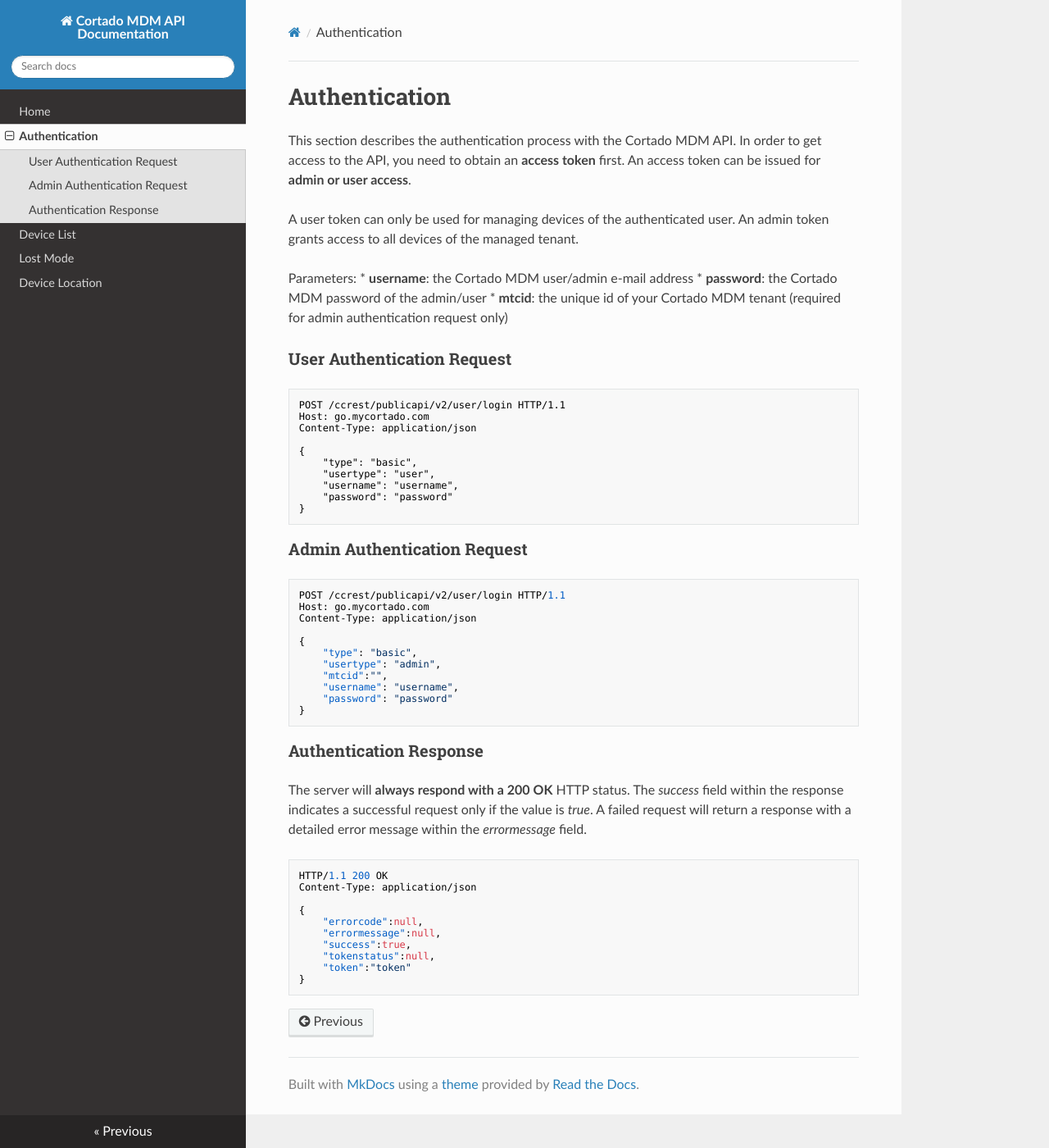
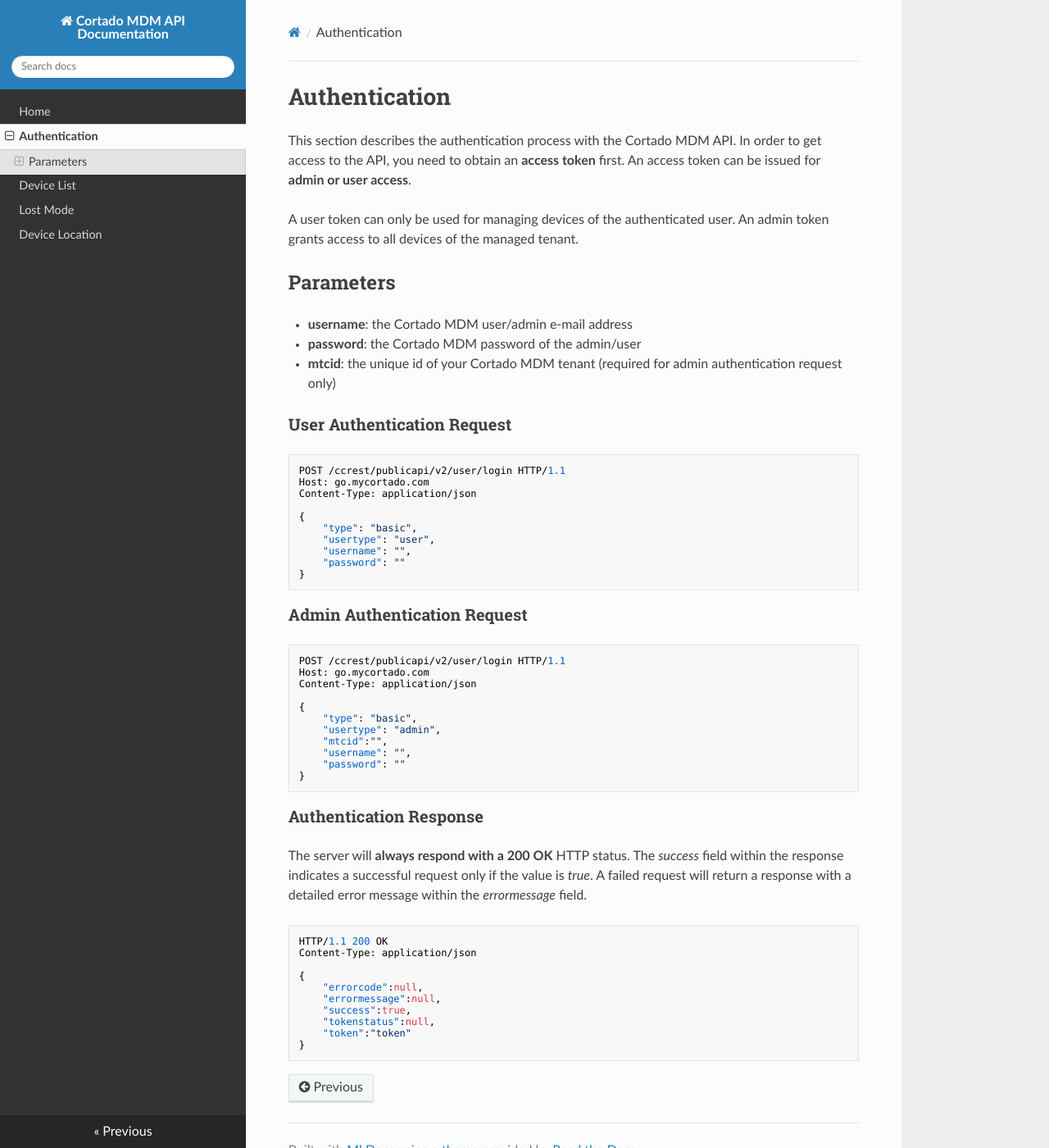
Before and after one commit to cortado-mobile-solutions/apidoc-mdm, an MkDocs documentation site: the page built from docs/auth.md, in a window 1280 px wide and 1400 px high. Shown: the whole window at 82% size. Built offline with MkDocs 1.6.1, drawn with Linux system fonts in a browser that asks for light colours; nearby versions of some CDN libraries.

Commit message:
Auth update

````diff
--- a/docs/auth.md
+++ b/docs/auth.md
@@ -4,14 +4,14 @@ This section describes the authentication process with the Cortado MDM API. In o
 
 A user token can only be used for managing devices of the authenticated user. An admin token grants access to all devices of the managed tenant.
 
-Parameters:
+## Parameters
 * **username**: the Cortado MDM user/admin e-mail address
 * **password**: the Cortado MDM password of the admin/user
 * **mtcid**: the unique id of your Cortado MDM tenant (required for admin authentication request only)
 
 ### User Authentication Request
 
-```http
+```json
 POST /ccrest/publicapi/v2/user/login HTTP/1.1
 Host: go.mycortado.com
 Content-Type: application/json
@@ -19,8 +19,8 @@ Content-Type: application/json
 {
     "type": "basic",
     "usertype": "user",
-    "username": "username",
-    "password": "password"
+    "username": "",
+    "password": ""
 }
 ```
 
@@ -35,8 +35,8 @@ Content-Type: application/json
     "type": "basic",
     "usertype": "admin",
     "mtcid":"",
-    "username": "username",
-    "password": "password"
+    "username": "",
+    "password": ""
 }
 ```
 
````
